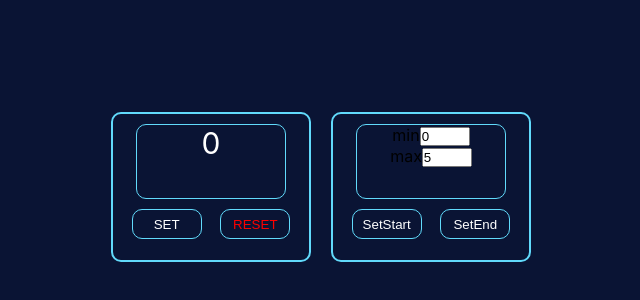
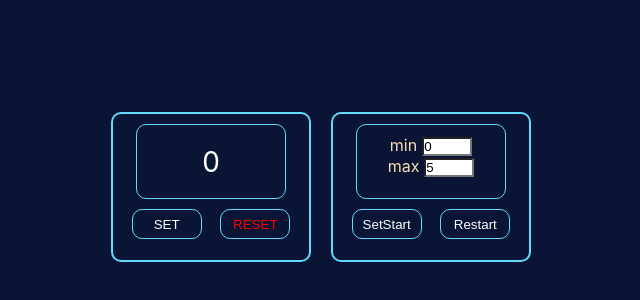
Before and after one commit to PidzhakovIlya/counter, a React (Create React App) app: page / in a window 1280 px wide. Shown: the part 88-388 px from the top of the page, without its empty margins (319-959 px from the left). Built offline with nearby package versions, Linux system fonts and the light colour scheme.

Commit message:
update counter

```diff
--- a/src/App.tsx
+++ b/src/App.tsx
@@ -15,7 +15,7 @@ function App() {
   return (
     <FlexWrapper direction={"row"} justify={"center"} align={"center"} gap={"20px"}>
         <Counter min={min} max={max} count={count} setCount={setCount}/>
-        <SettingsCounter setMin={setMin} setMax={setMax} min={min} max={max} />
+        <SettingsCounter setMin={setMin} setMax={setMax} min={min} max={max} setCount={setCount} />
     </FlexWrapper>
   );
 }
--- a/src/components/counter/Counter.tsx
+++ b/src/components/counter/Counter.tsx
@@ -1,7 +1,7 @@
-import React, {useState} from 'react';
+import React, {useState} from "react";
 import styled from "styled-components";
-import {Button} from '../button/Button';
-import {Display} from '../display/Display';
+import {Button} from "../button/Button";
+import {Display} from "../display/Display";
 import {baseTheme} from "../theme";
 import {FlexWrapper} from "../FlexWrapper";
 
@@ -10,11 +10,11 @@ type CounterTypeProps = {
     min: number
     max: number
     count: number
-    setCount:(value: number)=>void
+    setCount: (value: number) => void
 }
 
 
-export const Counter:React.FC<CounterTypeProps> = ({min, max, count, setCount}) => {
+export const Counter: React.FC<CounterTypeProps> = ({min, max, count, setCount}) => {
 
 
     const counterHandler = () => {
@@ -25,10 +25,13 @@ export const Counter:React.FC<CounterTypeProps> = ({min, max, count, setCount})
     }
     return (
         <CounterBox>
-            <Display counter={count} maxCount={max}/>
+            {max > min ?
+                <Display counter={count} maxCount={max}/>
+                : <Display counter={"Incorrect Value"} maxCount={max}/>
+            }
             <FlexWrapper justify={"space-evenly"}>
-                <Button name={"SET"} callBack={counterHandler} disabled={count === max}/>
-                <Button name={"RESET"} callBack={resetCounter} disabled={count === min}/>
+                <Button name={"SET"} callBack={counterHandler} disabled={count === max || count < min || count >= max}/>
+                <Button name={"RESET"} callBack={resetCounter} disabled={count === min || count < min || count > max}/>
             </FlexWrapper>
         </CounterBox>
     );
--- a/src/components/display/Display.tsx
+++ b/src/components/display/Display.tsx
@@ -1,18 +1,18 @@
-import React from 'react';
+import React from "react";
 import styled from "styled-components";
 import {baseTheme} from "../theme";
 
 
 type DisplayPropsType = {
-    counter?: number
+    counter: number | string
     maxCount?: number
 }
 type StyledDisplayPropsType = {
-    counter?: number
+    counter?: number | string
     maxCount?: number
 }
 
-export const Display:React.FC<DisplayPropsType> = ({counter, maxCount}) => {
+export const Display: React.FC<DisplayPropsType> = ({counter, maxCount}) => {
     return (
         <DisplayBox counter={counter} maxCount={maxCount}>
             <span>{counter}</span>
@@ -22,6 +22,9 @@ export const Display:React.FC<DisplayPropsType> = ({counter, maxCount}) => {
 
 
 const DisplayBox = styled.div<StyledDisplayPropsType>`
+  display: flex;
+  justify-content: center;
+  align-items: center;
   margin: 10px auto;
   width: 150px;
   height: 75px;
@@ -30,11 +33,11 @@ const DisplayBox = styled.div<StyledDisplayPropsType>`
 
 
   & span {
-    display: inline-block;
-    text-align: center;
-    font-size: 30px;
-    color: ${props => props.counter === props.maxCount ? baseTheme.danger : baseTheme.font};
-
+    font-size: 28px;
+    color: ${props => props.counter === props.maxCount
+    ||  props.counter === "Incorrect Value" ?
+            baseTheme.danger
+            : baseTheme.font};
   }
 
 `
--- a/src/components/input/Input.tsx
+++ b/src/components/input/Input.tsx
@@ -4,18 +4,34 @@ import styled from "styled-components";
 type InputType = {
     setTitle:(value:number)=>void
     title: number
+    max:number
+    min:number
+
 }
-export const Input:React.FC<InputType> = ({setTitle, title}) => {
+type InputStyledPropsType = {
+    max?:number
+    min?:number
+}
+
+export const Input:React.FC<InputType> = ({setTitle, title, min, max}) => {
 
     const onChangeHandler = (e:ChangeEvent<HTMLInputElement>) =>{
         setTitle(e.currentTarget.valueAsNumber)
     }
 
     return (
-        <InputStyled type="number" value={title} onChange={onChangeHandler}/>
+        <>
+            <InputStyled type="number" value={title} onChange={onChangeHandler}/>
+            {/*{min >= max? "Incorrect Value": "" }*/}
+        </>
+
+
     );
 };
 
-const InputStyled= styled.input`
-width: 50px
+const InputStyled= styled.input<InputStyledPropsType>`
+  width: 50px;
+  margin-left: 5px;
+  background-color: ${props=> props.min  ? "#333":  "#fff"}
+
 `
--- a/src/components/settingsCounter/SettingsCounter.tsx
+++ b/src/components/settingsCounter/SettingsCounter.tsx
@@ -1,31 +1,37 @@
-import React, {useState} from 'react';
+import React, {useState} from "react";
 import styled from "styled-components";
-import {Button} from '../button/Button';
+import {Button} from "../button/Button";
 import {baseTheme} from "../theme";
 import {FlexWrapper} from "../FlexWrapper";
-import { DisplaySettings } from './displaySettings/DisplaySettings';
+import {DisplaySettings} from "./displaySettings/DisplaySettings";
 
 export type SettingsCounterPropsType = {
 
-    setMin: (value:number)=>void
-    setMax: (value:number)=>void
-    min:number
-    max:number
+    setMin: (value: number) => void
+    setMax: (value: number) => void
+    min: number
+    max: number
+}
+export type SetCounterPropsType = SettingsCounterPropsType &  {
+    setCount: (value: number) => void
 }
 
-export const SettingsCounter:React.FC<SettingsCounterPropsType> = ({setMin, setMax, min, max}) => {
-    const setMinHandler = ()=>{
-        setMin(min)
-    }
-    const setMaxHandler = ()=>{
-        setMax(max)
-    }
+export const SettingsCounter: React.FC<SetCounterPropsType> = ({setMin, setMax, min, max, setCount}) => {
+
+        const setCountHandler = ()=> {
+            setCount(min)
+        }
+        const restartSettingsHandler = ()=>{
+            setMin(0);
+            setMax(5)
+        }
     return (
         <CounterBox>
-            <DisplaySettings setMin={setMin} setMax={setMax} min={min} max={max} />
-            <FlexWrapper justify={"space-evenly"} >
-                <Button name={"SetStart"} callBack={setMinHandler} disabled={false}/>
-                <Button name={"SetEnd"} callBack={setMaxHandler} disabled={false}/>
+            <DisplaySettings setMin={setMin} setMax={setMax} min={min} max={max}/>
+            <FlexWrapper justify={"space-evenly"}>
+                <Button name={"SetStart"} callBack={setCountHandler} disabled={max <= min}/>
+                <Button name={"Restart"} callBack={restartSettingsHandler} disabled={false}/>
+
             </FlexWrapper>
         </CounterBox>
     );
--- a/src/components/settingsCounter/displaySettings/DisplaySettings.tsx
+++ b/src/components/settingsCounter/displaySettings/DisplaySettings.tsx
@@ -17,11 +17,11 @@ export const DisplaySettings: React.FC<SettingsCounterPropsType> = ({min, max, s
     return (
         <DisplayBox>
             <div>min
-                <Input title={min} setTitle={setMin}/>
+                <Input title={min} setTitle={setMin} min={min} max={max} />
             </div>
             <div>
                 max
-                <Input title={max} setTitle={setMax}/>
+                <Input title={max} setTitle={setMax} min={min} max={max} />
             </div>
         </DisplayBox>
     );
@@ -34,4 +34,6 @@ const DisplayBox = styled.div`
   height: 75px;
   border: 1px solid ${baseTheme.primary};
   border-radius: 10px;
+  color: wheat;
+  padding: 10px;
 `
```
